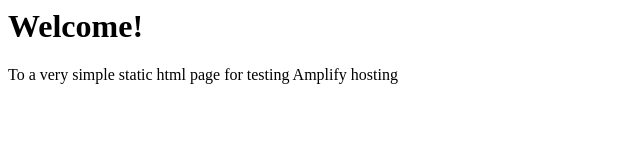
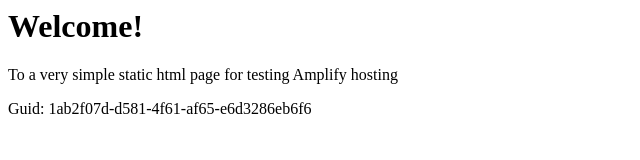
Before and after one commit to aws-aemilia-pdx/Github-PR-Commit-Integration-Test-DoNotTouch-v1-preprod-us-west-2, a website: page src/index.html in a window 1280 px wide. Shown: the whole page, without its empty margins (0-640 px from the left). Drawn offline with Linux system fonts and the light colour scheme.

Commit message:
commit from integ tests

```diff
--- a/src/index.html
+++ b/src/index.html
@@ -1,3 +1,5 @@
+
+
 <html lang="en">
 
 <head>
@@ -10,6 +12,6 @@
 <body>
     <h1>Welcome!</h1>
     <p>To a very simple static html page for testing Amplify hosting</p>
-</body>
+    <p>Guid: 1ab2f07d-d581-4f61-af65-e6d3286eb6f6</p></body>
 
 </html>
```
